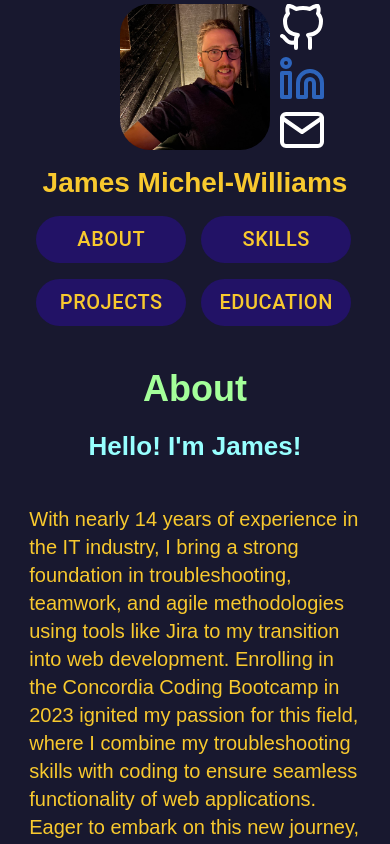
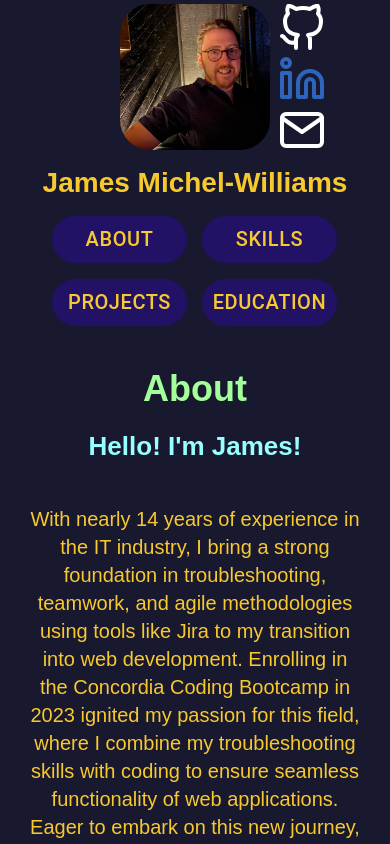
Before and after one commit to jmichelwilliams/jmichelwilliams.github.io, a React (Create React App) app in the folder resume/: page / in a window 390 px wide. Shown: the top 844 px of the page. Built offline with nearby package versions, Linux system fonts and the light colour scheme.

Commit message:
fixed mobile view

```diff
--- a/resume/src/components/About.js
+++ b/resume/src/components/About.js
@@ -35,8 +35,4 @@ const Intro = styled.h3`
   color: rgb(151, 255, 255);
 `;
 
-const StyledSpan = styled.span`
-  color: rgb(151, 255, 255);
-  font-weight: bold;
-`;
 export default About;
--- a/resume/src/components/Navbar.js
+++ b/resume/src/components/Navbar.js
@@ -40,6 +40,9 @@ const CustomizedButton = styled(Button)`
   &:hover {
     background-color: ${deepPurple[500]};
   }
+  @media (max-width: 768px) {
+    width: 135px;
+  }
 `;
 const slideInAnimationUpToDown = keyframes`
 from {
@@ -60,7 +63,7 @@ to {
 `;
 const CustomizedBox = styled(Box)`
   animation: ${slideInAnimationUpToDown} 1s ease-in-out;
-  @media (max-width: 740px) {
+  @media (max-width: 768px) {
     flex-direction: column;
     align-items: center;
     animation: ${slideInAnimationRightToLeft} 1s ease-in-out;
@@ -70,4 +73,5 @@ const CustomizedBox = styled(Box)`
 const CustomHashLink = styled(HashLink)`
   text-decoration: none;
 `;
+
 export default Navbar;
--- a/resume/src/components/Wrapper.js
+++ b/resume/src/components/Wrapper.js
@@ -22,6 +22,7 @@ const Wrapper = ({ children, animationDelay }) => {
 
     @media (max-width: 768px) {
       align-items: center;
+      text-align: center;
     }
   `;
 
```
